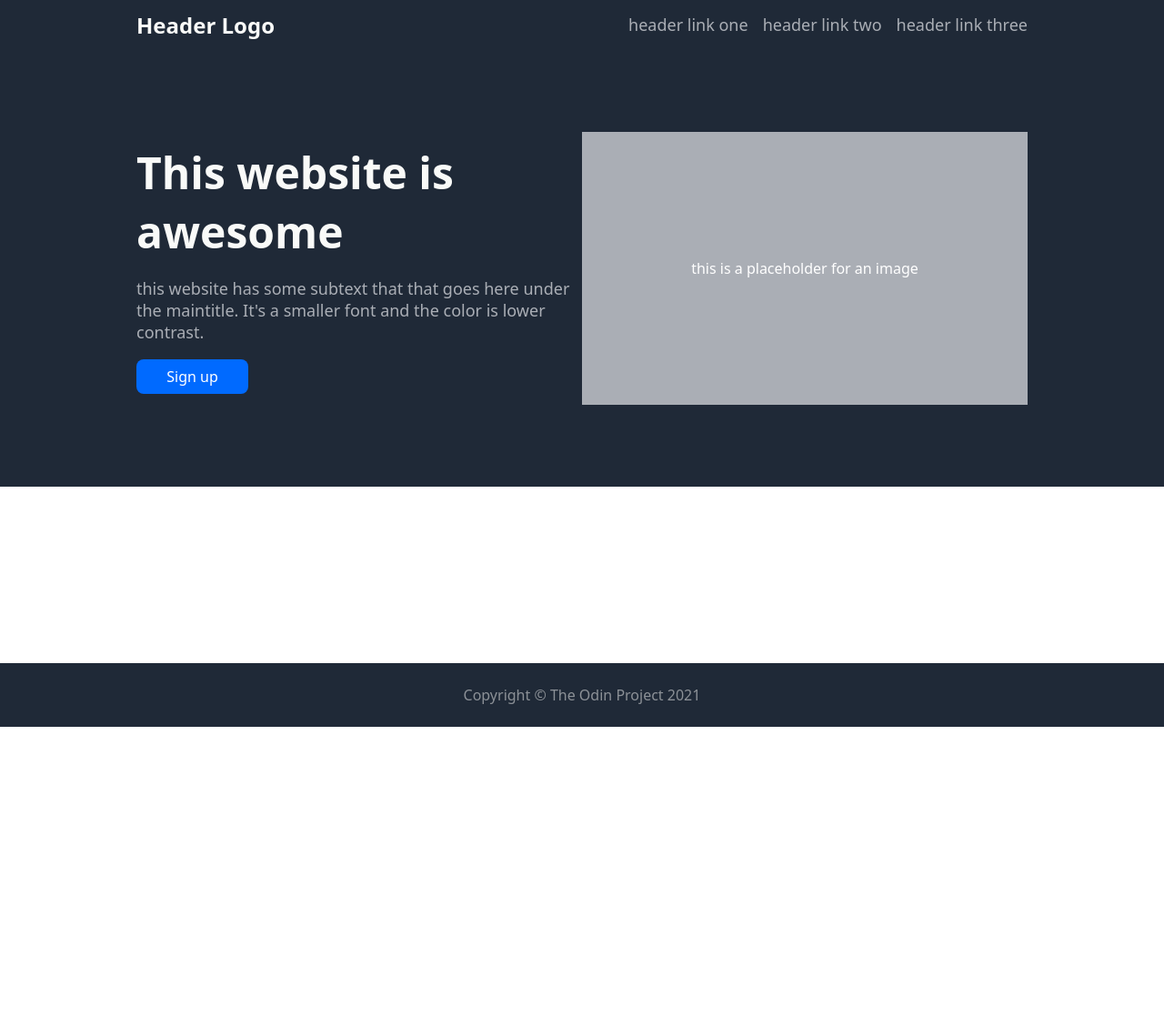
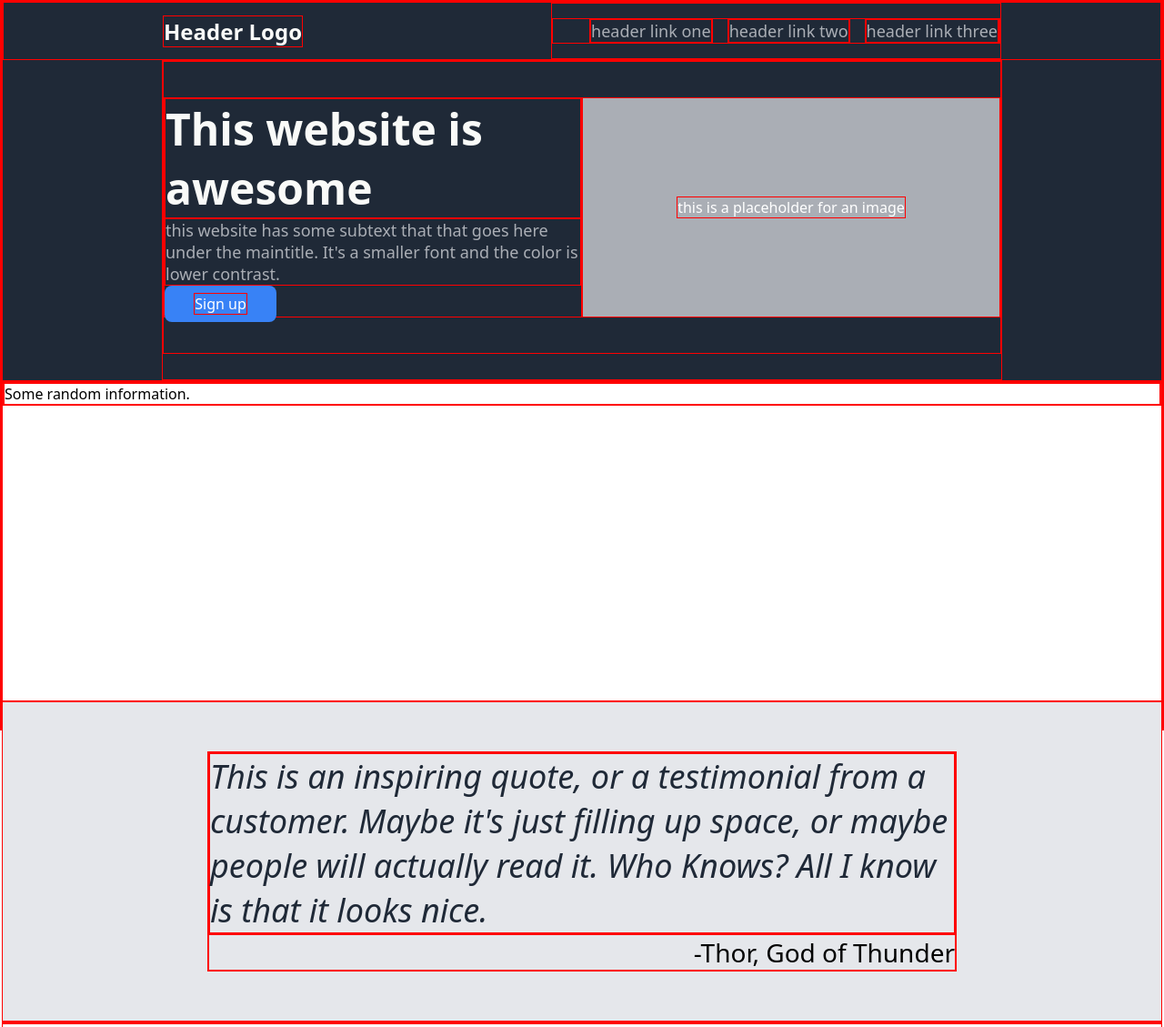
Before and after one commit to jonnymcilroy/odin-project-landing-page, a plain HTML site: page index.html in a window 1280 px wide. Shown: the part 1-1130 px from the top of the page at 91% size. Before the commit the page ends 800 px from the top, so only its background shows below. Drawn offline with Linux system fonts and the light colour scheme.

Commit message:
quote section HTML CSS

```diff
--- a/index.html
+++ b/index.html
@@ -24,9 +24,9 @@
       <div class="hero-content">
         <div class="hero-content-left">
           <div class="hero-main-text">This website is awesome</div>
-          <p class="hero-secondary-text">this website has some subtext that that goes here under the maintitle. It's
+          <div class="hero-secondary-text">this website has some subtext that that goes here under the maintitle. It's
             a smaller font and the color is lower contrast.
-          </p>
+          </div>
           <button><a href="#">Sign up</a></button>
         </div>
         <div class="hero-content-right">
@@ -35,7 +35,26 @@
       </div>
     </div>
   </div>
-
+  <div class="info">
+    <div class="info-header">
+      <div>Some random information.</div>
+    </div>
+  </div>
+  <div class="quote">
+    <div class="quote-body">
+      <div class="quote-text">
+        <em>This is an inspiring quote, or a testimonial
+          from a customer. Maybe it's just filling up space, or
+          maybe people will actually read it. Who Knows?
+          All I know is that it looks nice.</em>
+      </div>
+      <div class="quote-name">-Thor, God of Thunder</div>
+    </div>
+  </div>
+  <div class="signup">
+    <div>
+    </div>
+  </div>
   <div class="footer">
     <div>Copyright &copy; The Odin Project 2021</div>
   </div>
--- a/styles.css
+++ b/styles.css
@@ -5,6 +5,10 @@ body {
     display: flex;
     flex-direction: column;
     justify-content: space-between;
+}
+
+* {
+    border: 1px solid red;
 }
 
 .header {
@@ -16,7 +20,7 @@ body {
     display: flex;
     justify-content: space-between;
     align-items: center;
-    padding: 0 150px;
+    padding: 0 175px;
 
 }
 
@@ -46,11 +50,12 @@ ul a,
 }
 
 .hero {
-    margin: 50px 150px;
+    margin: 0px 175px;
+    min-height: 350px;
 }
 
 .hero-content {
-    height: 300px;
+    height: 240px;
     display: flex;
     align-items: center;
     justify-content: center;
@@ -61,25 +66,27 @@ ul a,
 .hero-content-right {
     display: flex;
     flex: 1;
+    height: 100%;
 
 }
 
 .hero-content-left {
+
     flex-direction: column;
-
+    justify-content: space-around;
 }
 
 .hero-content-right {
     justify-content: center;
     align-items: center;
     background-color: rgb(229, 231, 235, 0.7);
-    height: 100%;
+
 }
 
 button {
     all: unset;
     padding: 8px 24px;
-    background-color: rgb(0, 106, 255);
+    background-color: #3882f6;
     width: 75px;
     border-radius: 8px;
     display: flex;
@@ -100,3 +107,32 @@ button a {
     align-items: center;
     padding: 24px;
 }
+
+.info,
+.quote,
+.signup {
+    flex: 1;
+    min-height: 350px;
+}
+
+.quote {
+    background-color: #e5e7eb;
+    display: flex;
+    flex-direction: column;
+    justify-content: center;
+    align-items: center;
+    padding: 0px 225px;
+}
+
+.quote-text {
+    font-weight: 100;
+
+    font-size: 36px;
+    color: #1f2937;
+    display: flex;
+}
+
+.quote-name {
+    font-size: 28px;
+    text-align: right;
+}
```
